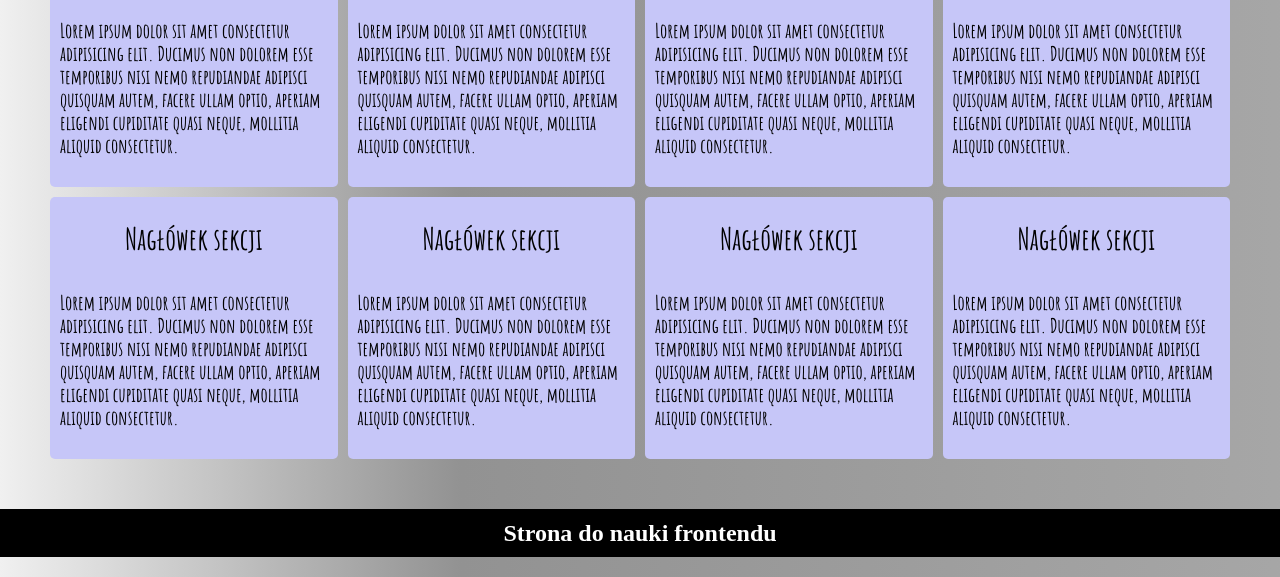
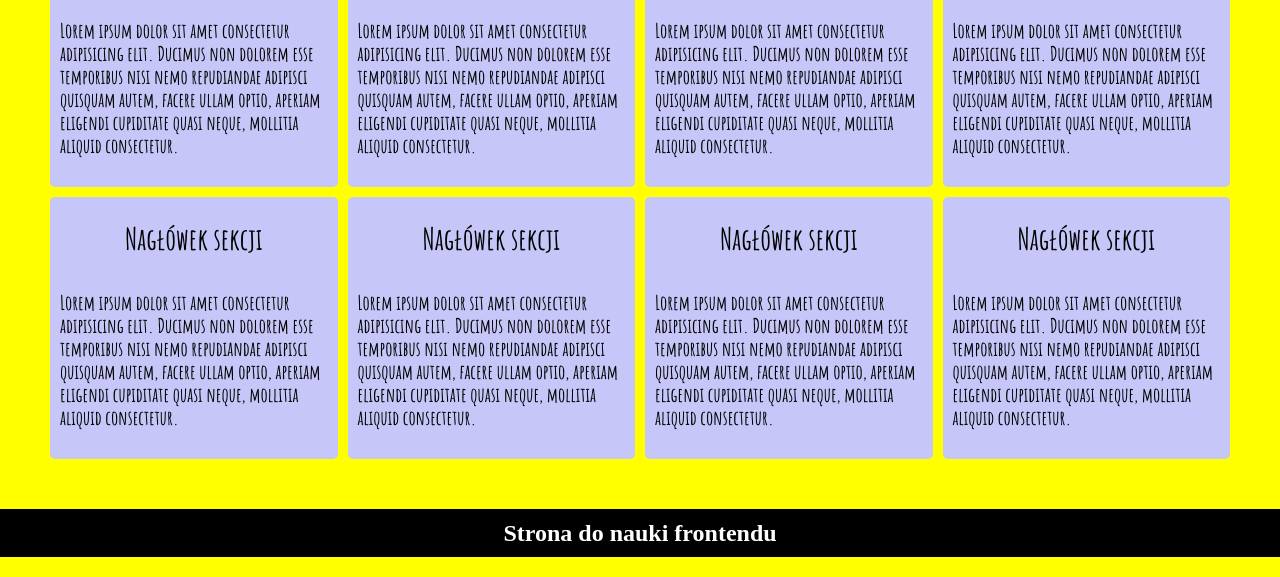
Before and after one commit to doneilprakapawecz/homepage-gulp, a website built with webpack: page src/content/index.html in a window 1280 px wide. Shown: the part 558-1135 px from the top of the page. Built offline with nearby package versions, Linux system fonts and the light colour scheme; files whose address does not match are found by name.

Commit message:
backgroun:yellow

```diff
--- a/src/scss/main.scss
+++ b/src/scss/main.scss
@@ -18,9 +18,9 @@ html{
   box-sizing: inherit;
 }
 body{
- /* background: rgb(19, 17, 17);*/
- background: linear-gradient(90deg, rgba(240,240,240,1) 0%, rgba(0,0,0,0.42667489359024857) 36%, rgba(145,145,145,0.8076272745426296) 100%);
-
+  background: yellow;
+ /*background: linear-gradient(90deg, rgba(240,240,240,1) 0%, rgba(0,0,0,0.42667489359024857) 36%, rgba(145,145,145,0.8076272745426296) 100%);
+ */
 }
 .content{
   background: rgb(198, 198, 248);
```
Also changed, not shown: dist/css/main.css, 1 other file.
